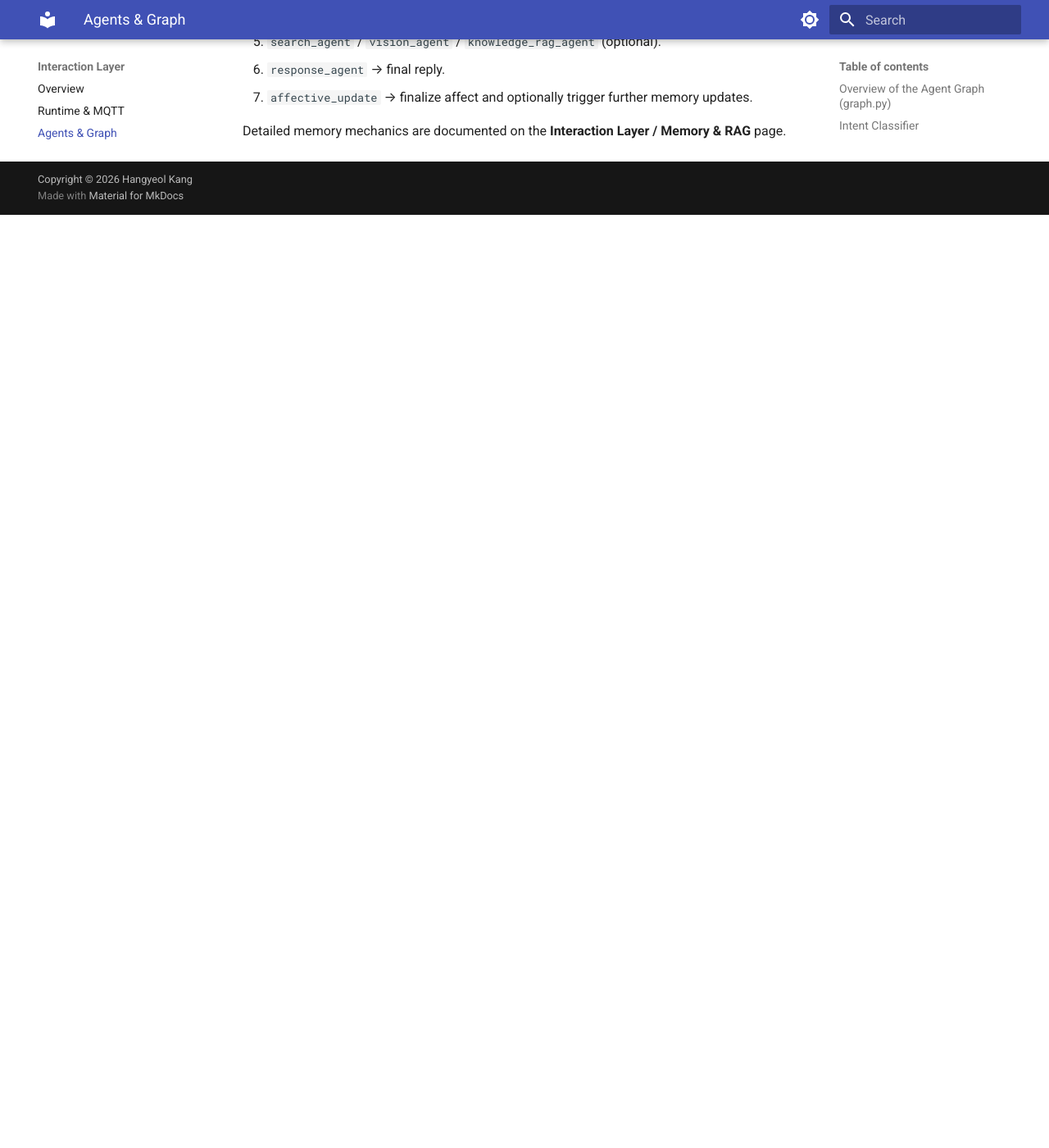
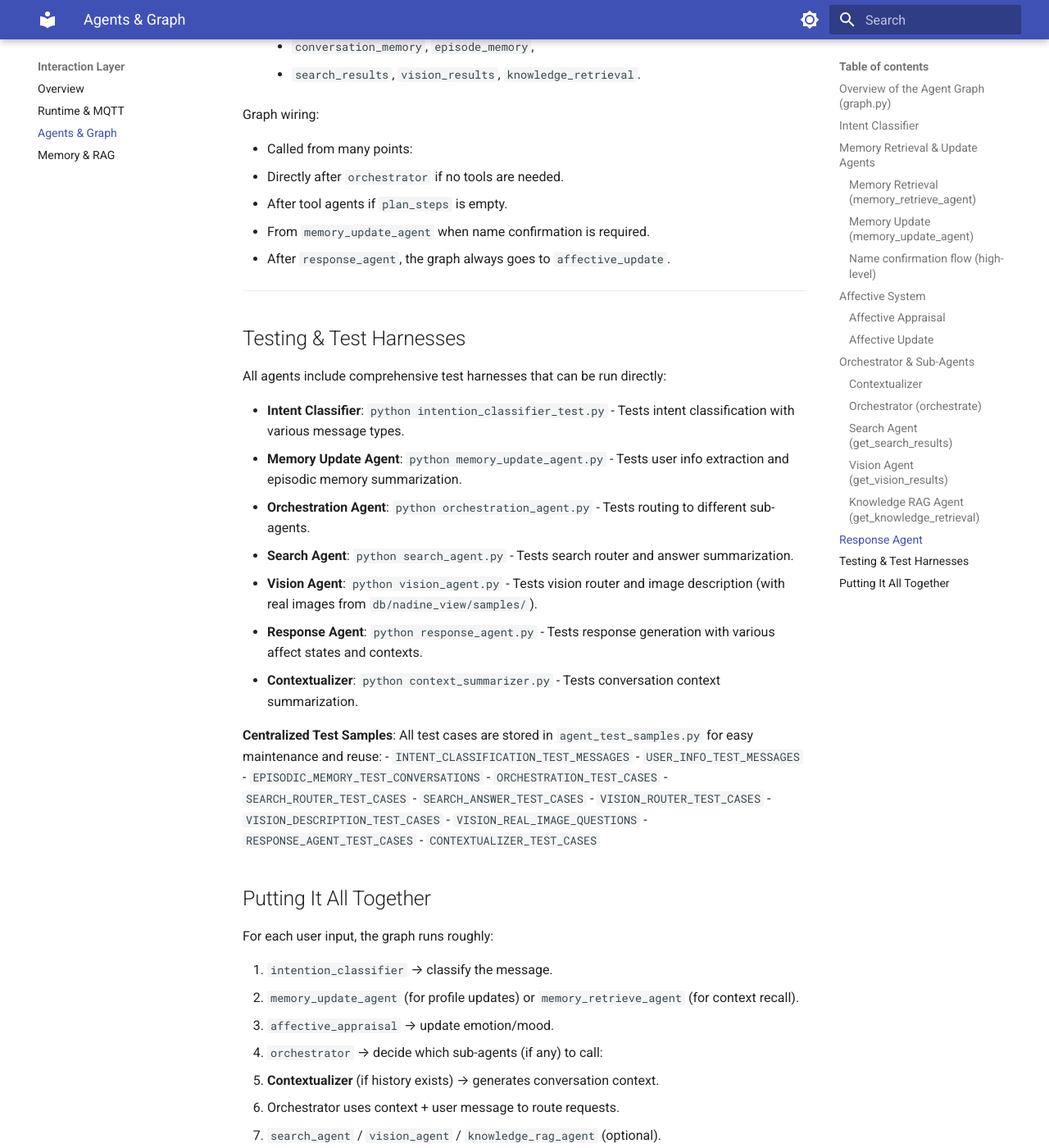
Before and after one commit to hangyeol013/nadine_documentation, an MkDocs documentation site: the page built from docs/interaction-agents.md, in a window 1280 px wide and 1400 px high, scrolled down 9312 px. Shown: the whole window at 82% size. Built offline with MkDocs 1.6.1 and Material for MkDocs 9.7.7, drawn with Linux system fonts in a browser that asks for light colours; before the commit the page ends 9574 px from its top, so only the background shows below that; some of the changed text lies outside the part shown.

Commit message:
update documentation

````diff
--- a/docs/interaction-agents.md
+++ b/docs/interaction-agents.md
@@ -188,6 +188,19 @@
 
 ## Orchestrator & Sub-Agents
 
+### Contextualizer
+
+**Function**: `contextualizer()` (used within `orchestrate`)
+
+- **Purpose**: Summarizes conversation history to provide context to the orchestrator without passing the full chat history (which can cause invalid JSON output with long conversations).
+- **Location**: `nadine/agents/context_summarizer.py`
+- **Behavior**:
+  - Takes chat history and the latest user message.
+  - Generates a concise summary/contextualized question that includes relevant context from the conversation.
+  - Returns a standalone question that can be understood without the full history.
+  - If no history exists or the question is standalone, returns the original question unchanged.
+- **Usage**: Called automatically by the orchestrator when chat history exists.
+
 ### Orchestrator (`orchestrate`)
 
 **Function**: `orchestrate(state: CustomState) -> CustomState`
@@ -195,13 +208,16 @@
 - Ensures `state["plan_steps"]` is a list.
 - If a plan already exists, returns immediately.
 - Otherwise:
+  - **Context Generation**: If chat history exists, calls `contextualizer()` to generate conversation context (prevents invalid JSON from long histories).
   - Builds an `orchestration_agent()` chain from `orchestration_agent.py`.
   - Passes:
-    - `chat_history` (all messages except the latest).
     - Latest user message.
-  - Receives a JSON “plan” describing a sequence of steps, e.g.:
+    - Generated context (if available) - a summarized version of the conversation history.
+  - Receives a JSON "plan" describing a sequence of steps, e.g.:
     - `search_agent`, `knowledge_rag_agent`, `vision_agent`, `response_agent`.
   - Stores the plan in `state["plan_steps"]`.
+
+**Note**: The orchestrator no longer receives the full `chat_history` directly to avoid JSON parsing errors with long conversations. Instead, it receives a summarized context from the contextualizer.
 
 Graph wiring:
 
@@ -299,6 +315,31 @@
 
 ---
 
+## Testing & Test Harnesses
+
+All agents include comprehensive test harnesses that can be run directly:
+
+- **Intent Classifier**: `python intention_classifier_test.py` - Tests intent classification with various message types.
+- **Memory Update Agent**: `python memory_update_agent.py` - Tests user info extraction and episodic memory summarization.
+- **Orchestration Agent**: `python orchestration_agent.py` - Tests routing to different sub-agents.
+- **Search Agent**: `python search_agent.py` - Tests search router and answer summarization.
+- **Vision Agent**: `python vision_agent.py` - Tests vision router and image description (with real images from `db/nadine_view/samples/`).
+- **Response Agent**: `python response_agent.py` - Tests response generation with various affect states and contexts.
+- **Contextualizer**: `python context_summarizer.py` - Tests conversation context summarization.
+
+**Centralized Test Samples**: All test cases are stored in `agent_test_samples.py` for easy maintenance and reuse:
+- `INTENT_CLASSIFICATION_TEST_MESSAGES`
+- `USER_INFO_TEST_MESSAGES`
+- `EPISODIC_MEMORY_TEST_CONVERSATIONS`
+- `ORCHESTRATION_TEST_CASES`
+- `SEARCH_ROUTER_TEST_CASES`
+- `SEARCH_ANSWER_TEST_CASES`
+- `VISION_ROUTER_TEST_CASES`
+- `VISION_DESCRIPTION_TEST_CASES`
+- `VISION_REAL_IMAGE_QUESTIONS`
+- `RESPONSE_AGENT_TEST_CASES`
+- `CONTEXTUALIZER_TEST_CASES`
+
 ## Putting It All Together
 
 For each user input, the graph runs roughly:
@@ -306,7 +347,9 @@
 1. `intention_classifier` → classify the message.
 2. `memory_update_agent` (for profile updates) or `memory_retrieve_agent` (for context recall).
 3. `affective_appraisal` → update emotion/mood.
-4. `orchestrator` → decide which sub-agents (if any) to call.
+4. `orchestrator` → decide which sub-agents (if any) to call:
+   - **Contextualizer** (if history exists) → generates conversation context.
+   - Orchestrator uses context + user message to route requests.
 5. `search_agent` / `vision_agent` / `knowledge_rag_agent` (optional).
 6. `response_agent` → final reply.
 7. `affective_update` → finalize affect and optionally trigger further memory updates.
--- a/docs/interaction-overview.md
+++ b/docs/interaction-overview.md
@@ -90,7 +90,14 @@
 3. **DialogueManager**:
    - Appends the user message to chat history.
    - Syncs state with any detected face-recognition user.
-   - Runs the LangGraph multi-agent workflow.
+   - Runs the LangGraph multi-agent workflow:
+     - Intent classification
+     - Memory retrieval/update
+     - Affective appraisal
+     - Contextualizer (generates conversation context from history)
+     - Orchestrator (routes to sub-agents using context)
+     - Sub-agents (search, vision, knowledge RAG)
+     - Response generation
    - Produces a final response text (and affect state).
 4. UI is updated (user input + agent output).
 5. **MQTTCommunication.speak** sends the English response (translated to target language if needed) over:
--- a/docs/project-dev.md
+++ b/docs/project-dev.md
@@ -55,12 +55,44 @@
 
 ## Development Tips
 
+### Testing Agents
+
+All agents include test harnesses that can be run directly:
+
+```bash
+cd interaction/nadine/agents
+
+# Test intent classification
+python intention_classifier_test.py
+
+# Test memory update agent
+python memory_update_agent.py
+
+# Test orchestration agent
+python orchestration_agent.py
+
+# Test search agent
+python search_agent.py
+
+# Test vision agent
+python vision_agent.py
+
+# Test response agent
+python response_agent.py
+
+# Test contextualizer
+python context_summarizer.py
+```
+
+**Test Samples**: All test cases are centralized in `agent_test_samples.py` for easy maintenance. When adding new test cases, add them to this file and import them in the respective agent test harnesses.
+
 ### Adding New Agents (Interaction Layer)
 
 1. Create a new agent function under `interaction/nadine/agents/`.
 2. Add the agent as a node in `interaction/nadine/agents/graph.py`.
-3. Update the orchestration agent’s prompt and parsing logic if necessary.
+3. Update the orchestration agent's prompt and parsing logic if necessary.
 4. Wire the agent into the graph using `add_node` and `add_conditional_edges`.
+5. Add test cases to `agent_test_samples.py` and create a test harness in the agent file.
 
 ### Extending the Knowledge Base
 
@@ -109,6 +141,27 @@
 - Verify that Ollama (or your LLM backend) is running.
 - Check API keys in `.env`.
 - Inspect logs in `interaction/logs/` and agent-specific logs if enabled.
+- **Invalid JSON Output**: If agents return invalid JSON, check:
+  - Prompt length (long prompts can cause issues with small LLMs).
+  - Use the test harnesses to debug specific agents.
+  - Check that `format="json"` is set in `load_agent_llm()` calls where needed.
+
+### Prompt Optimization
+
+All agent prompts have been optimized for small LLMs (e.g., `granite4:350m`, `qwen2.5:1.5b-instruct`) to improve:
+- **Speed**: Shorter, more directive prompts reduce latency.
+- **Accuracy**: Explicit rules and examples guide the LLM to correct outputs.
+- **JSON Output**: Prompts explicitly require JSON format with examples.
+- **Consistency**: Clear rules reduce variability in outputs.
+
+Key optimization strategies:
+- Use explicit, numbered rules instead of verbose explanations.
+- Include concrete examples in the prompt.
+- Emphasize critical constraints (e.g., "NEVER answer", "Output JSON only").
+- Remove unnecessary context that doesn't affect the task.
+- Use `format="json"` parameter in `load_agent_llm()` for structured outputs.
+
+When modifying prompts, test with the agent's test harness to ensure performance is maintained.
 
 ---
 
````
